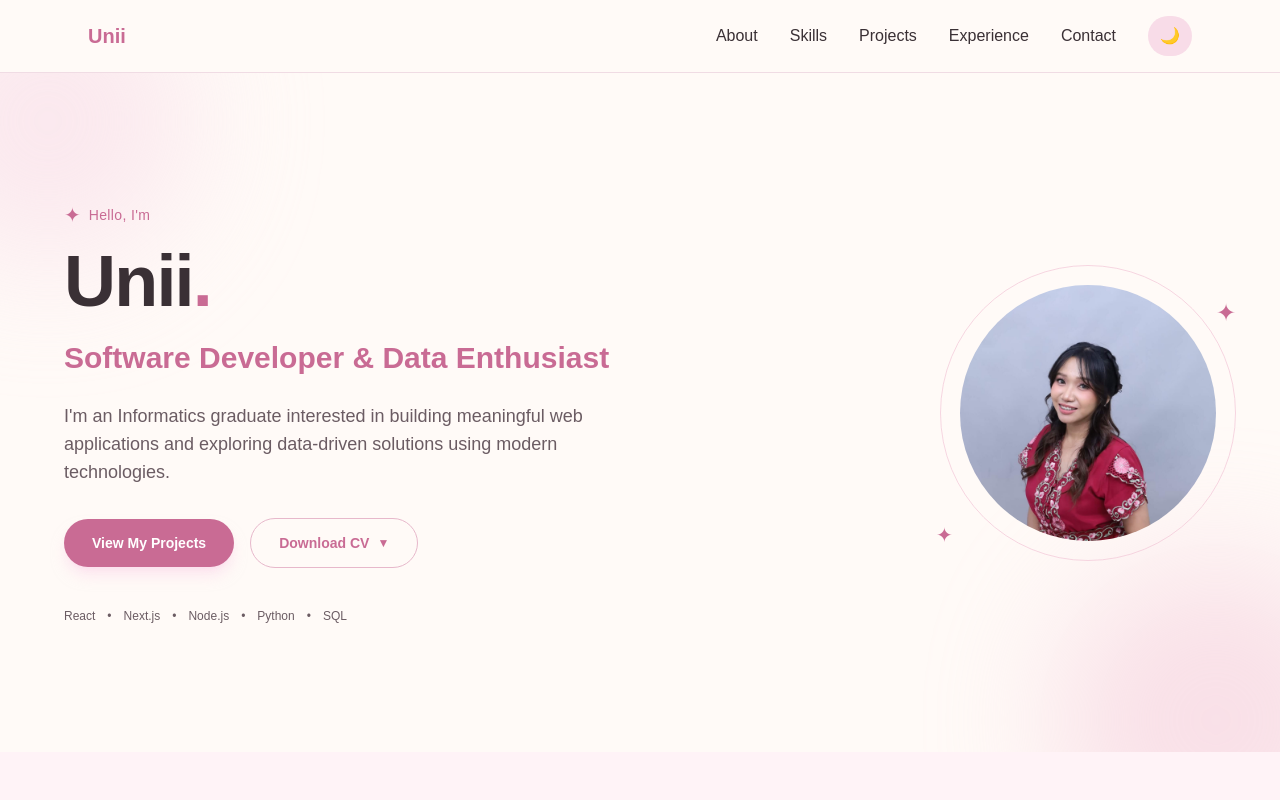
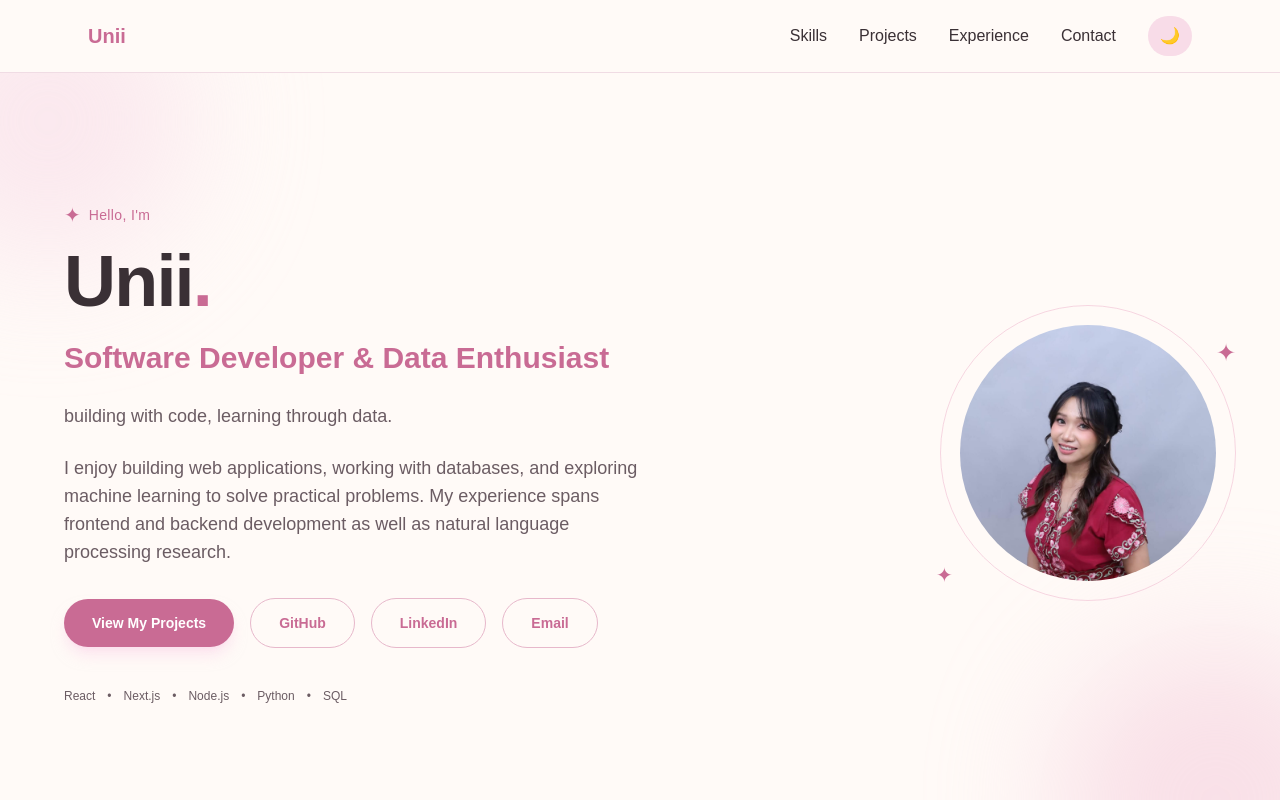
Before and after one commit to Euni-Stephany/portofolio-web, a Next.js app: page / in a window 1280 px wide. Shown: the top 800 px of the page. Built offline with nearby package versions, Linux system fonts and the light colour scheme.

Commit message:
feature: update hero section

```diff
--- a/components/Hero.tsx
+++ b/components/Hero.tsx
@@ -8,7 +8,6 @@ export default function Hero() {
 
   return (
     <section className="relative isolate overflow-hidden bg-[var(--background)] px-6 py-20 transition-colors sm:py-24 md:py-32">
-
       {/* Decorative Background */}
       <div
         className="pointer-events-none absolute -left-24 -top-24 -z-10 h-72 w-72 rounded-full bg-[#f8dce8] opacity-60 blur-3xl dark:bg-[#4a303b]"
@@ -21,10 +20,8 @@ export default function Hero() {
       />
 
       <div className="mx-auto flex max-w-6xl flex-col-reverse items-center gap-14 md:flex-row md:justify-between md:gap-20">
-
         {/* Hero Content */}
         <div className="max-w-2xl text-center md:text-left">
-
           {/* Small Introduction */}
           <div className="mb-4 flex items-center justify-center gap-2 md:justify-start">
             <span className="text-xl text-[var(--pink)]">✦</span>
@@ -45,16 +42,20 @@ export default function Hero() {
             <br className="sm:hidden" /> & Data Enthusiast
           </h2>
 
+          <p className="mx-auto mt-6 max-w-xl text-base leading-7 text-[var(--muted)] sm:text-lg md:mx-0">
+            building with code, learning through data.
+          </p>
+
           {/* Description */}
           <p className="mx-auto mt-6 max-w-xl text-base leading-7 text-[var(--muted)] sm:text-lg md:mx-0">
-            I&apos;m an Informatics graduate interested in building
-            meaningful web applications and exploring data-driven
-            solutions using modern technologies.
+            I enjoy building web applications, working with databases, and
+            exploring machine learning to solve practical problems. My
+            experience spans frontend and backend development as well as natural
+            language processing research.
           </p>
 
           {/* Buttons */}
           <div className="mt-8 flex flex-col gap-4 sm:flex-row sm:items-center sm:justify-center md:justify-start">
-
             {/* Projects Button */}
             <a
               href="#projects"
@@ -63,72 +64,30 @@ export default function Hero() {
               View My Projects
             </a>
 
-            {/* CV Dropdown */}
-            <div className="relative">
-
-              <button
-                onClick={() => setIsCvOpen(!isCvOpen)}
-                className="flex w-full items-center justify-center gap-2 rounded-full border border-[#e7b8cb] px-7 py-3.5 text-sm font-semibold text-[var(--pink)] transition duration-300 hover:bg-[var(--pink-light)] sm:w-auto"
-              >
-                Download CV
-
-                <span className="text-xs">
-                  {isCvOpen ? "▲" : "▼"}
-                </span>
-              </button>
-
-              {isCvOpen && (
-                <div className="absolute left-1/2 top-full z-20 mt-3 w-64 -translate-x-1/2 overflow-hidden rounded-2xl border border-[#f0dce4] bg-[var(--background)] text-left shadow-xl dark:border-[#4a303b]">
-
             <a
-                    href="/cv/CV-Unii-Fullstack.pdf"
+              href="https://github.com/Euni-Stephany"
               target="_blank"
               rel="noopener noreferrer"
-                    className="block px-5 py-4 text-sm transition hover:bg-[var(--pink-light)]"
+              className="rounded-full border border-[#e7b8cb] px-7 py-3.5 text-center text-sm font-semibold text-[var(--pink)] transition duration-300 hover:bg-[var(--pink-light)]"
             >
-                    <span className="font-medium">
-                      Fullstack Developer
-                    </span>
-
-                    <span className="mt-1 block text-xs text-[var(--muted)]">
-                      Fullstack-focused CV
-                    </span>
+              GitHub
             </a>
 
             <a
-                    href="/cv/CV-Unii-Web-Developer.pdf"
+              href="https://www.linkedin.com/in/eunique-lydia-stephany-2075822b6/"
               target="_blank"
               rel="noopener noreferrer"
-                    className="block border-t border-[#f0dce4] px-5 py-4 text-sm transition hover:bg-[var(--pink-light)] dark:border-[#4a303b]"
+              className="rounded-full border border-[#e7b8cb] px-7 py-3.5 text-center text-sm font-semibold text-[var(--pink)] transition duration-300 hover:bg-[var(--pink-light)]"
             >
-                    <span className="font-medium">
-                      Web Developer
-                    </span>
-
-                    <span className="mt-1 block text-xs text-[var(--muted)]">
-                      Web development-focused CV
-                    </span>
+              LinkedIn
             </a>
 
             <a
-                    href="/cv/CV-Unii-Data.pdf"
-                    target="_blank"
-                    rel="noopener noreferrer"
-                    className="block border-t border-[#f0dce4] px-5 py-4 text-sm transition hover:bg-[var(--pink-light)] dark:border-[#4a303b]"
+              href="mailto:eulydiastephany@gmail.com"
+              className="rounded-full border border-[#e7b8cb] px-7 py-3.5 text-center text-sm font-semibold text-[var(--pink)] transition duration-300 hover:bg-[var(--pink-light)]"
             >
-                    <span className="font-medium">
-                      Data / ML
-                    </span>
-
-                    <span className="mt-1 block text-xs text-[var(--muted)]">
-                      Data and machine learning CV
-                    </span>
+              Email
             </a>
-
-                </div>
-              )}
-
-            </div>
           </div>
 
           {/* Small Tech Stack */}
@@ -147,7 +106,6 @@ export default function Hero() {
 
         {/* Profile Image */}
         <div className="relative shrink-0">
-
           {/* Decorative Circle */}
           <div className="absolute -inset-5 rounded-full border border-[#f3c6d8] opacity-70 dark:border-[#4a303b]" />
 
@@ -170,7 +128,6 @@ export default function Hero() {
             />
           </div>
         </div>
-
       </div>
     </section>
   );
--- a/components/Navbar.tsx
+++ b/components/Navbar.tsx
@@ -37,13 +37,6 @@ export default function Navbar() {
         {/* Desktop Navigation */}
         <div className="hidden items-center gap-8 md:flex">
           <a
-            href="#about"
-            className="transition-colors hover:text-[var(--pink)]"
-          >
-            About
-          </a>
-
-          <a
             href="#skills"
             className="transition-colors hover:text-[var(--pink)]"
           >
@@ -79,8 +72,7 @@ export default function Navbar() {
             className="rounded-full bg-[var(--pink-light)] px-3 py-2 transition-transform hover:scale-105"
           >
             <>
-              <span className="dark:hidden">🌙</span>
-              <span className="hidden dark:inline">☀️</span>
+              {darkMode ? "☀️" : "🌙"}
             </>
           </button>
         </div>
@@ -95,8 +87,7 @@ export default function Navbar() {
             className="rounded-full bg-[var(--pink-light)] px-3 py-2"
           >
             <>
-              <span className="dark:hidden">🌙</span>
-              <span className="hidden dark:inline">☀️</span>
+              {darkMode ? "☀️" : "🌙"}
             </>
           </button>
 
@@ -104,7 +95,6 @@ export default function Navbar() {
           <button
             type="button"
             onClick={() => {
-              console.log("HAMBURGER DIKLIK");
               setIsMenuOpen((prev) => !prev);
             }}
             aria-label={isMenuOpen ? "Close menu" : "Open menu"}
@@ -125,14 +115,6 @@ export default function Navbar() {
         }`}
       >
         <div className="mx-auto flex max-w-6xl flex-col gap-4 px-6 py-5">
-          <a
-            href="#about"
-            onClick={() => setIsMenuOpen(false)}
-            className="py-2 transition-colors hover:text-(--pink)"
-          >
-            About
-          </a>
-
           <a
             href="#skills"
             onClick={() => setIsMenuOpen(false)}
```
Lines whose indentation alone changed are shown as unchanged.
